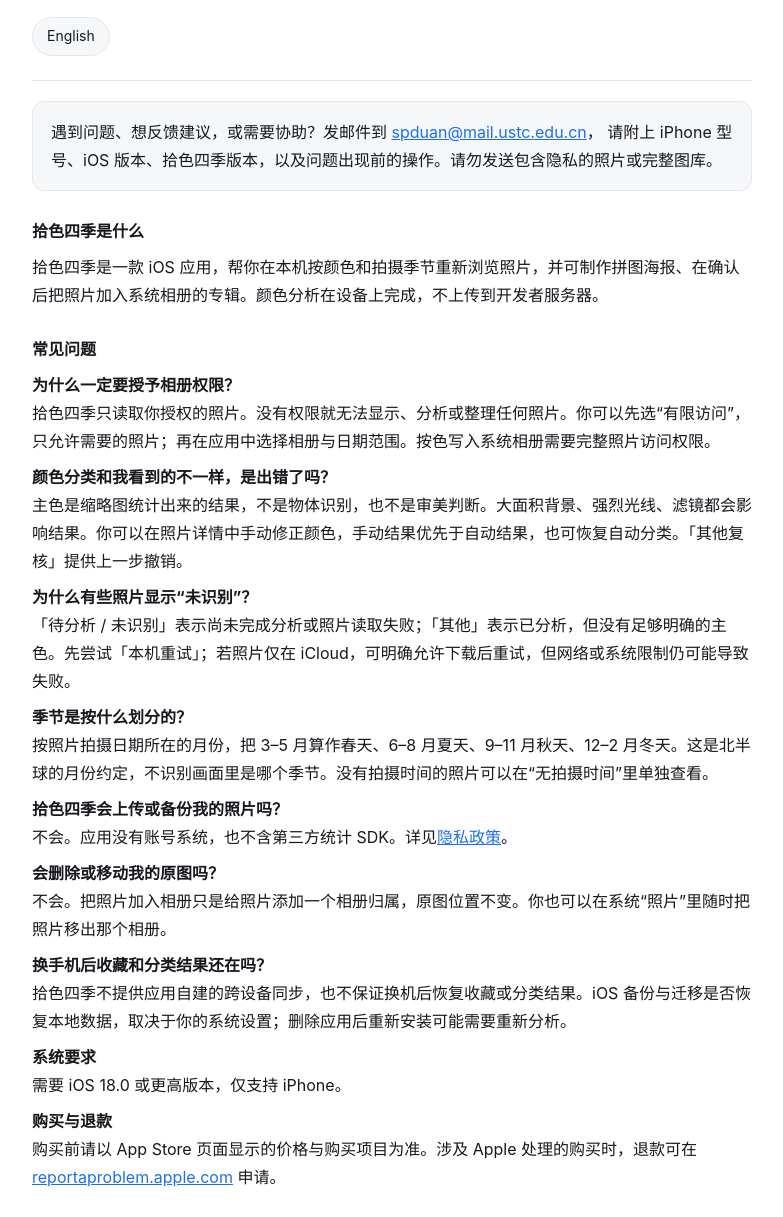
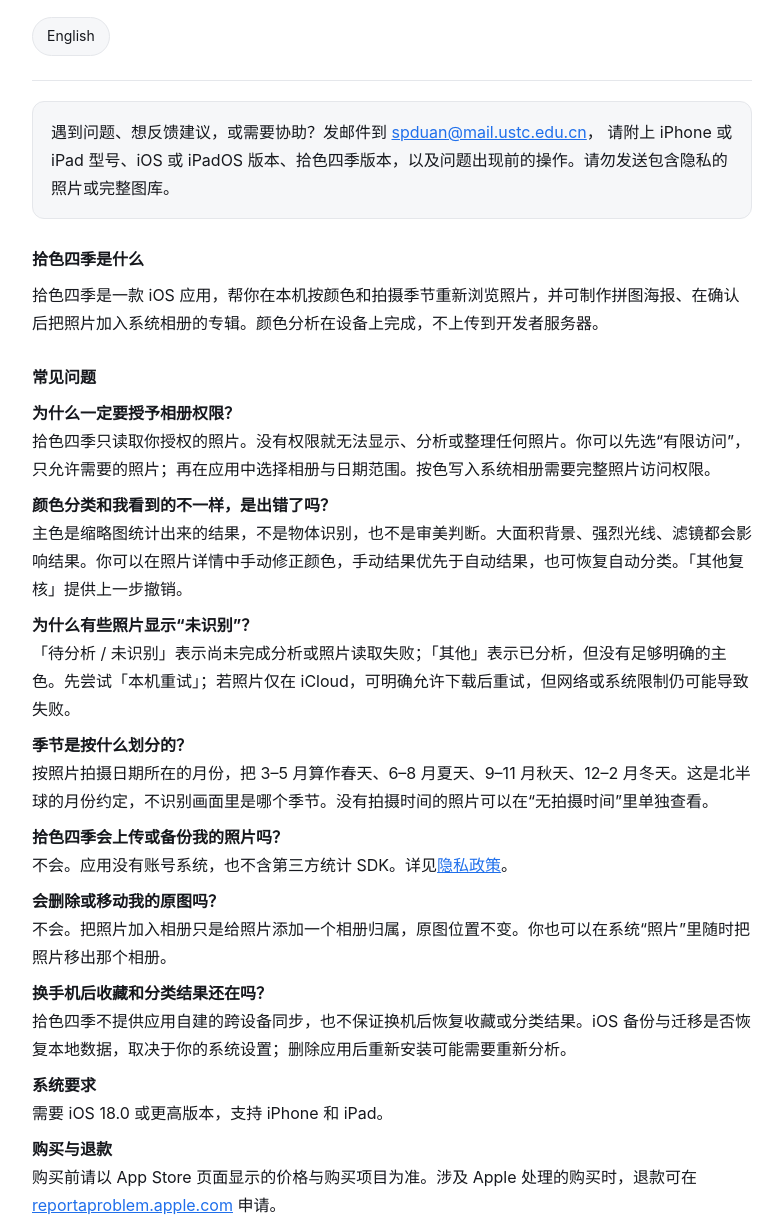
Before and after one commit to dhh-dhh/shise-support, a plain HTML site: page index.html in a window 1280 px wide. Shown: the part 87-1304 px from the top of the page, without its empty margins (248-1031 px from the left). Drawn offline with Linux system fonts and the light colour scheme.

Commit message:
Update index.html

```diff
--- a/index.html
+++ b/index.html
@@ -50,7 +50,7 @@
 <div class="card">
   <p>遇到问题、想反馈建议，或需要协助？发邮件到
   <a href="mailto:spduan@mail.ustc.edu.cn">spduan@mail.ustc.edu.cn</a>，
-  请附上 iPhone 型号、iOS 版本、拾色四季版本，以及问题出现前的操作。请勿发送包含隐私的照片或完整图库。</p>
+  请附上 iPhone 或 iPad 型号、iOS 或 iPadOS 版本、拾色四季版本，以及问题出现前的操作。请勿发送包含隐私的照片或完整图库。</p>
 </div>
 
 <h3>拾色四季是什么</h3>
@@ -80,7 +80,7 @@
 拾色四季不提供应用自建的跨设备同步，也不保证换机后恢复收藏或分类结果。iOS 备份与迁移是否恢复本地数据，取决于你的系统设置；删除应用后重新安装可能需要重新分析。</p>
 
 <p><strong>系统要求</strong><br>
-需要 iOS 18.0 或更高版本，仅支持 iPhone。</p>
+需要 iOS 18.0 或更高版本，支持 iPhone 和 iPad。</p>
 
 <p><strong>购买与退款</strong><br>
 购买前请以 App Store 页面显示的价格与购买项目为准。涉及 Apple 处理的购买时，退款可在 <a href="https://reportaproblem.apple.com" rel="noopener">reportaproblem.apple.com</a> 申请。</p>
```
